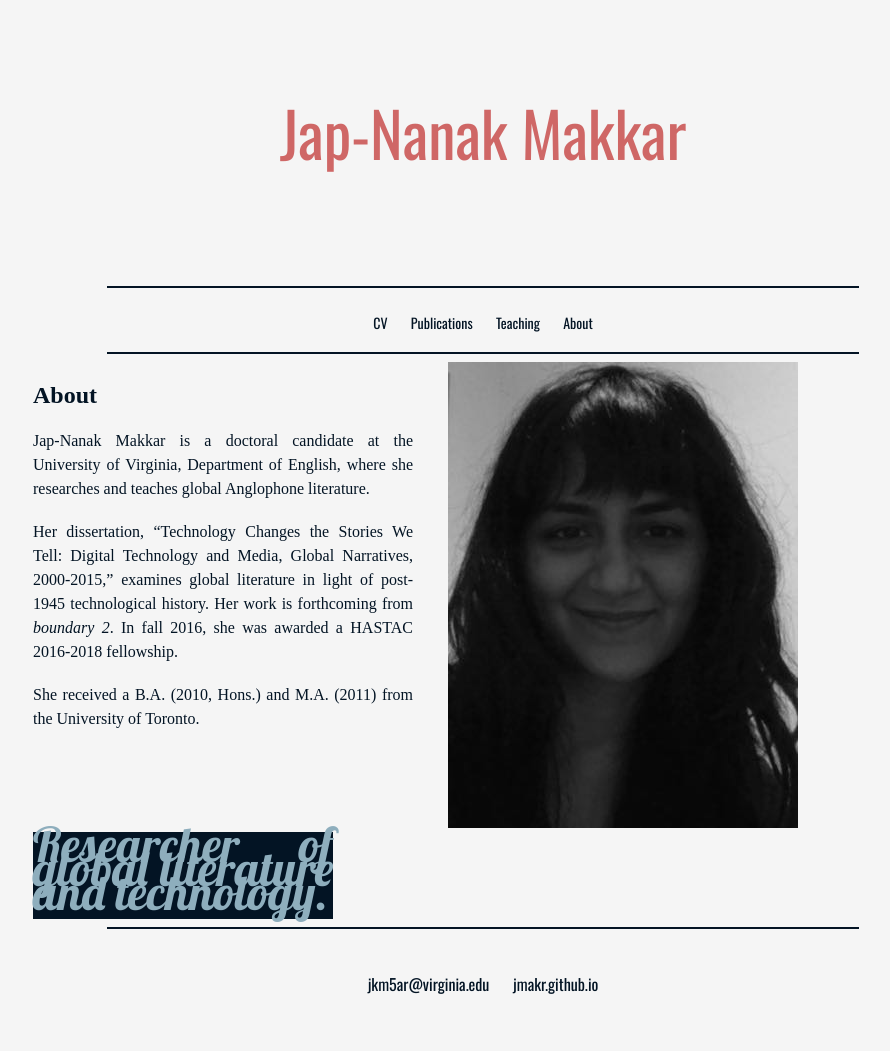
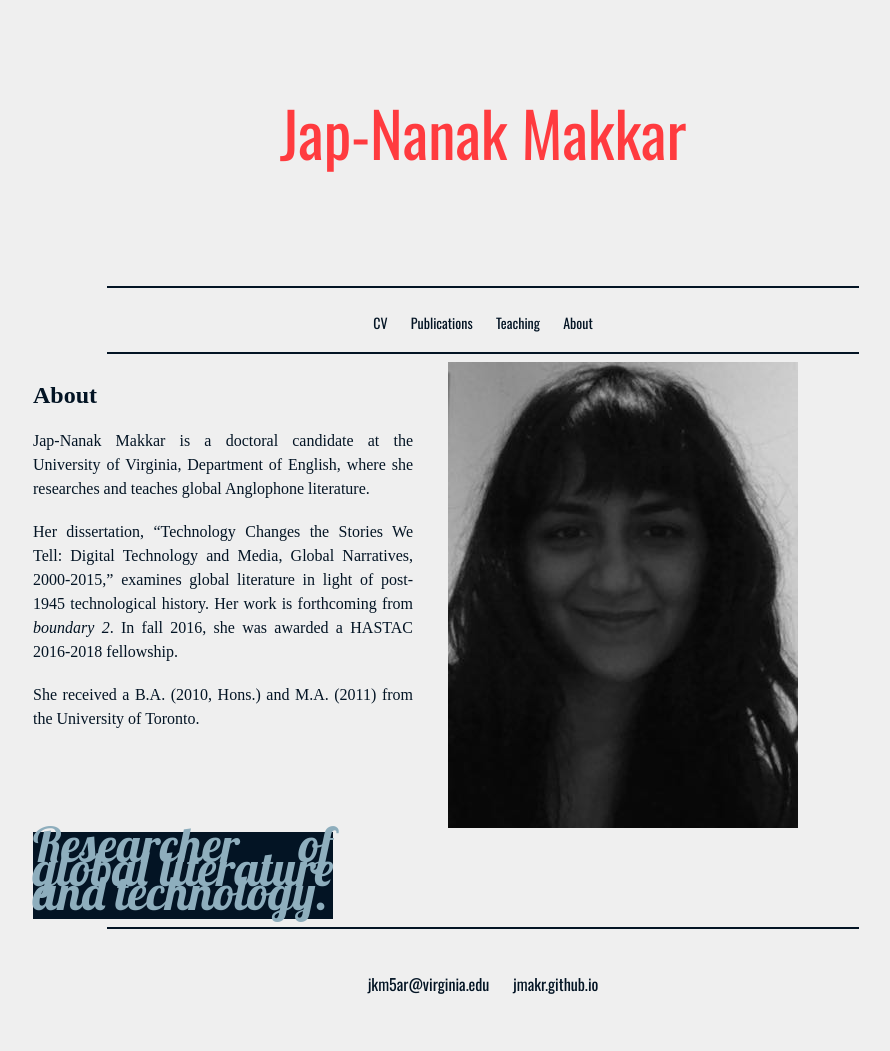
Before and after one commit to jmakr/jmakr.github.io, a Jekyll site: the page built from index.html, in a window 1280 px wide. Shown: the whole page, without its empty margins (157-1047 px from the left). Built offline with Jekyll 4.4.1, drawn with Linux system fonts in a browser that asks for light colours; some web fonts are replaced.

Commit message:
Update main.css

```diff
--- a/css/main.css
+++ b/css/main.css
@@ -2,7 +2,7 @@
     width:100%;
     height: 192px;
 	display:block;
-    background-color: #F5F5F5; /*eggshell*/
+    background-color: #EFEFEF; /*neutral*/
 
 
 }
@@ -55,7 +55,7 @@
 
 h1 {
   text-align: center;
-  color:#CF6766;  /* crimson  */
+  color:#FF3B3F;  /* watermelon  */
   font-family: Oswald, Arial, sans-serif;
   font-weight:400;
   font-size: 62px;
@@ -120,7 +120,7 @@ a:hover {
 body {
     display:block;
     padding:20px;
-    background-color: #F5F5F5; /*eggshell*/
+    background-color: #EFEFEF; /*eggshell*/
     margin-right: auto;
     margin-bottom: auto;
     margin-left: auto;
```
